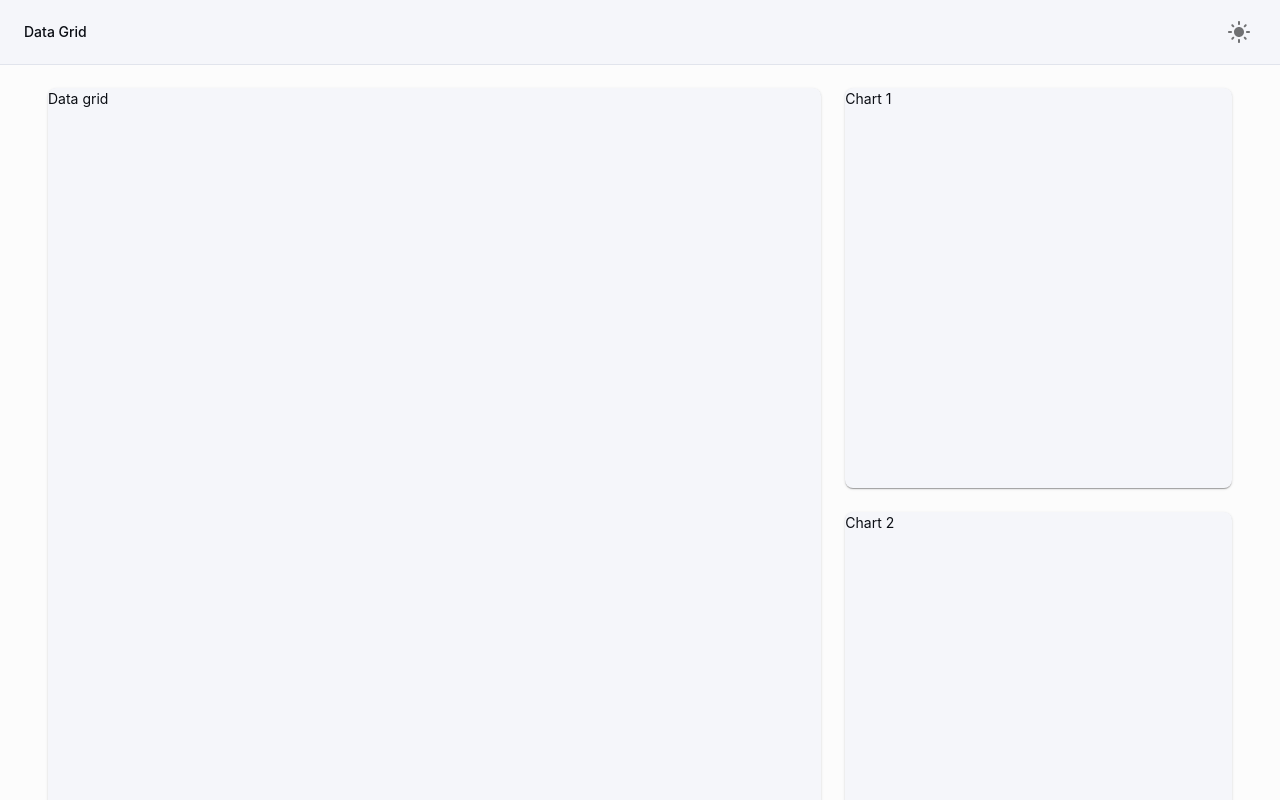
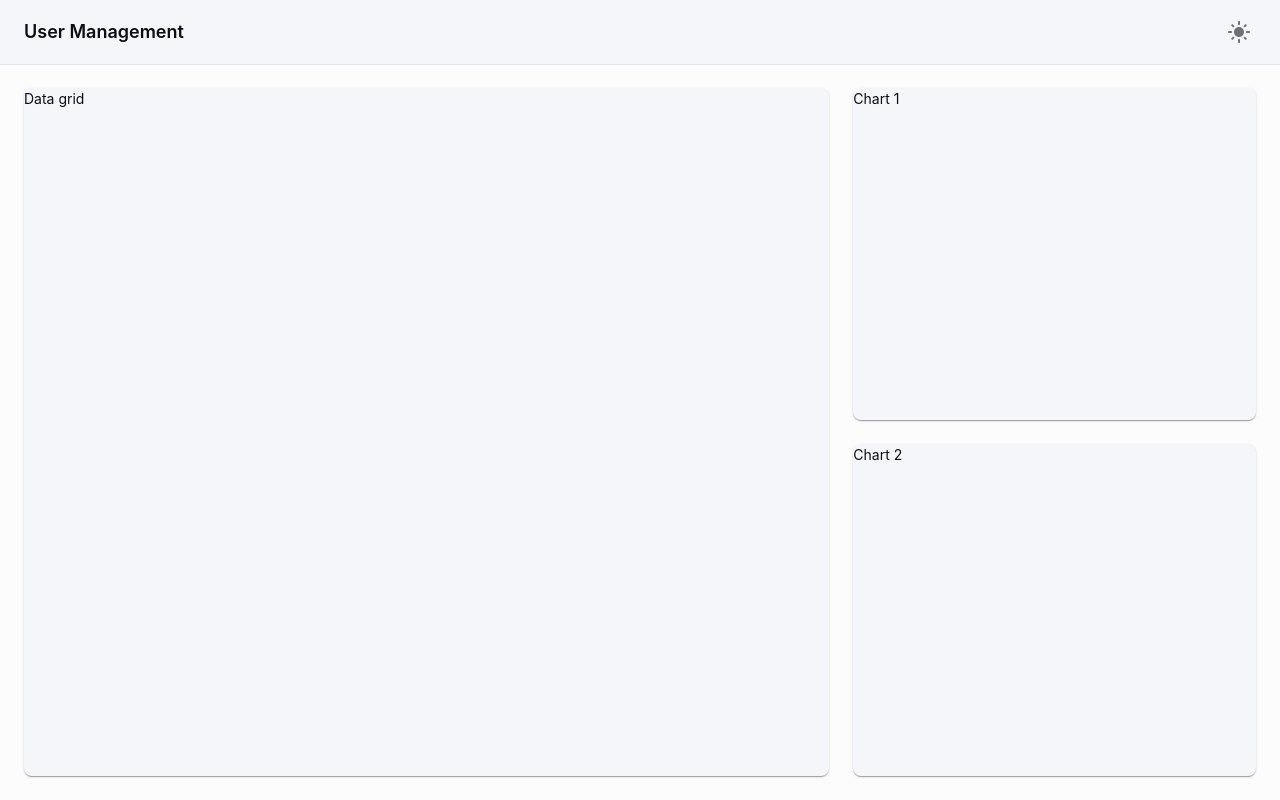
Before and after one commit to milanperera1993/user-management, a React (Vite) app: page / in a window 1280 px wide. Shown: the top 800 px of the page. Built offline with nearby package versions, Linux system fonts and the light colour scheme.

Commit message:
refactoring mainGrid and ui layout

```diff
--- a/src/App.tsx
+++ b/src/App.tsx
@@ -1,52 +1,15 @@
-import { Box, CssBaseline, Paper, Stack } from "@mui/material";
+import { Box, CssBaseline } from "@mui/material";
 import AppNavBar from "./components/AppNavBar";
 import AppTheme from "./theme/AppTheme";
+import MainGrid from "./components/MainGrid";
 
 const App = () => {
   return (
     <AppTheme>
       <CssBaseline enableColorScheme />
-      <Box sx={{ display: "flex" }}>
+      <Box sx={{ display: "flex", flexDirection: "column", minHeight: "100vh" }}>
         <AppNavBar />
-        <Box component="main" sx={{ flexGrow: 1 }}>
-          <Stack
-            spacing={2}
-            sx={{
-              alignItems: "center",
-              mx: 3,
-              pb: 5,
-              mt: { xs: 8, md: 8 },
-            }}
-          >
-            <Box
-              display="flex"
-              flexDirection={{ xs: "column", md: "row" }}
-              gap={3}
-              p={3}
-              width="100%"
-            >
-              <Box
-                display="flex"
-                flexDirection="column"
-                sx={{ flex: { xs: 1, md: 2 } }}
-              >
-                <Paper sx={{ height: "100%", flexGrow: 1, minHeight: 700 }}>
-                  Data grid
-                </Paper>
-              </Box>
-
-              <Box
-                display="flex"
-                flexDirection="column"
-                gap={3}
-                sx={{ flex: 1 }}
-              >
-                <Paper sx={{ height: 400 }}>Chart 1</Paper>
-                <Paper sx={{ height: 400 }}>Chart 2</Paper>
-              </Box>
-            </Box>
-          </Stack>
-        </Box>
+        <MainGrid />
       </Box>
     </AppTheme>
   );
--- a/src/components/AppNavBar.tsx
+++ b/src/components/AppNavBar.tsx
@@ -24,11 +24,11 @@ const AppNavBar = () => {
           {/* <NavbarBreadcrumbs /> */}
           {/* replace the text with bread crumbs if thats needed */}
           <Typography
-            variant="subtitle2"
+            variant="h6"
             component="h1"
             sx={{ color: "text.primary" }}
           >
-            Data Grid
+            User Management
           </Typography>
         </Stack>
         <ColorModeIconDropdown />
--- /dev/null
+++ b/src/components/MainGrid.tsx
@@ -0,0 +1,65 @@
+import { Box, Paper, Stack } from "@mui/material";
+
+const MainGrid = () => {
+  return (
+    <Box
+      component="main"
+      sx={{
+        display: "flex",
+        flexGrow: 1,
+        overflow: "auto",
+        mt: { xs: 8, md: 8 },
+      }}
+    >
+      <Stack
+        spacing={2}
+        sx={{
+          alignItems: "center",
+          width: "100%",
+        }}
+      >
+        <Box
+          display="flex"
+          flexDirection={{ xs: "column", md: "row" }}
+          gap={3}
+          p={3}
+          width="100%"
+          sx={{ flexGrow: 1 }}
+        >
+          <Box
+            display="flex"
+            flexDirection="column"
+            sx={{ flex: { xs: 1, md: 2 } }}
+          >
+            <Paper
+              sx={{
+                height: "100%",
+                flexGrow: 1,
+                minHeight: { xs: 750, md: "100%" },
+              }}
+            >
+              Data grid
+            </Paper>
+          </Box>
+
+          <Box
+            display="flex"
+            gap={3}
+            sx={{
+              flex: 1,
+              flexDirection: { xs: "column", sm: "row", md: "column" },
+            }}
+          >
+            <Paper sx={{ height: "100%", flexGrow: 1, minHeight: 300 }}>
+              Chart 1
+            </Paper>
+            <Paper sx={{ height: "100%", flexGrow: 1, minHeight: 300 }}>
+              Chart 2
+            </Paper>
+          </Box>
+        </Box>
+      </Stack>
+    </Box>
+  );
+};
+export default MainGrid;
```
